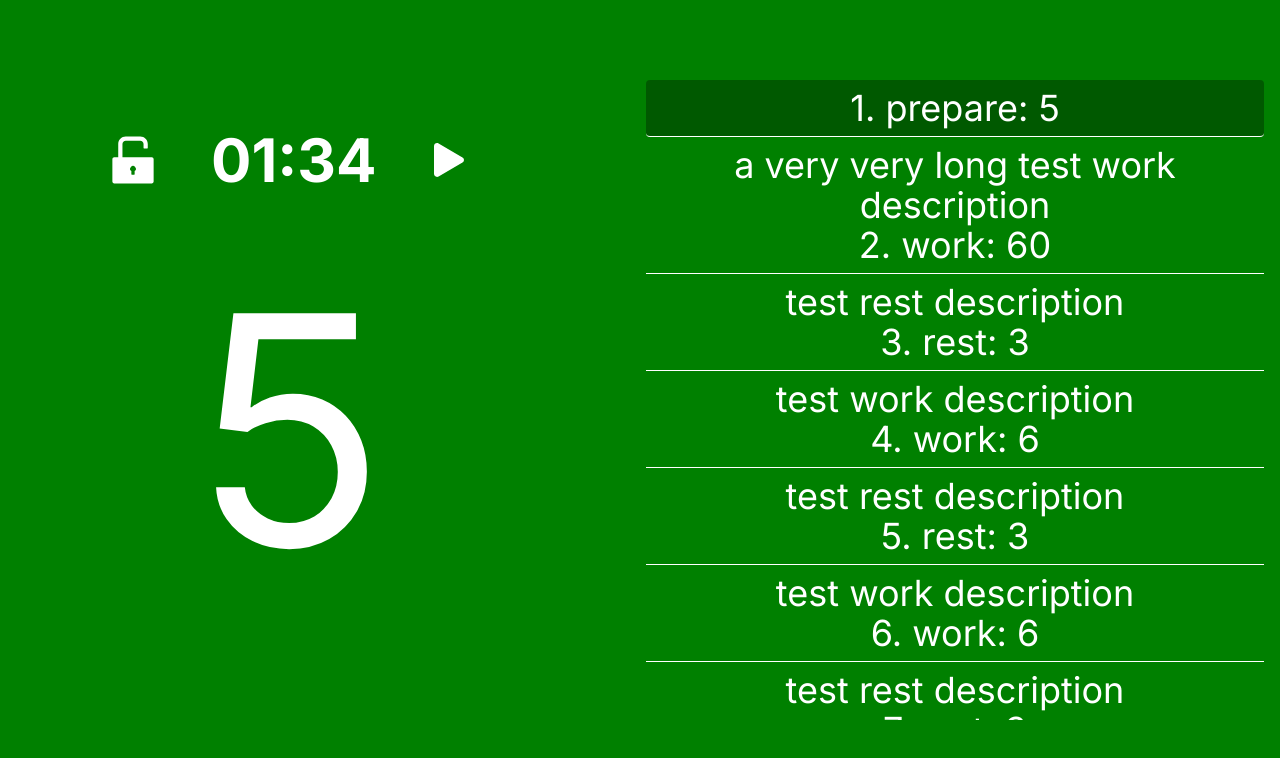
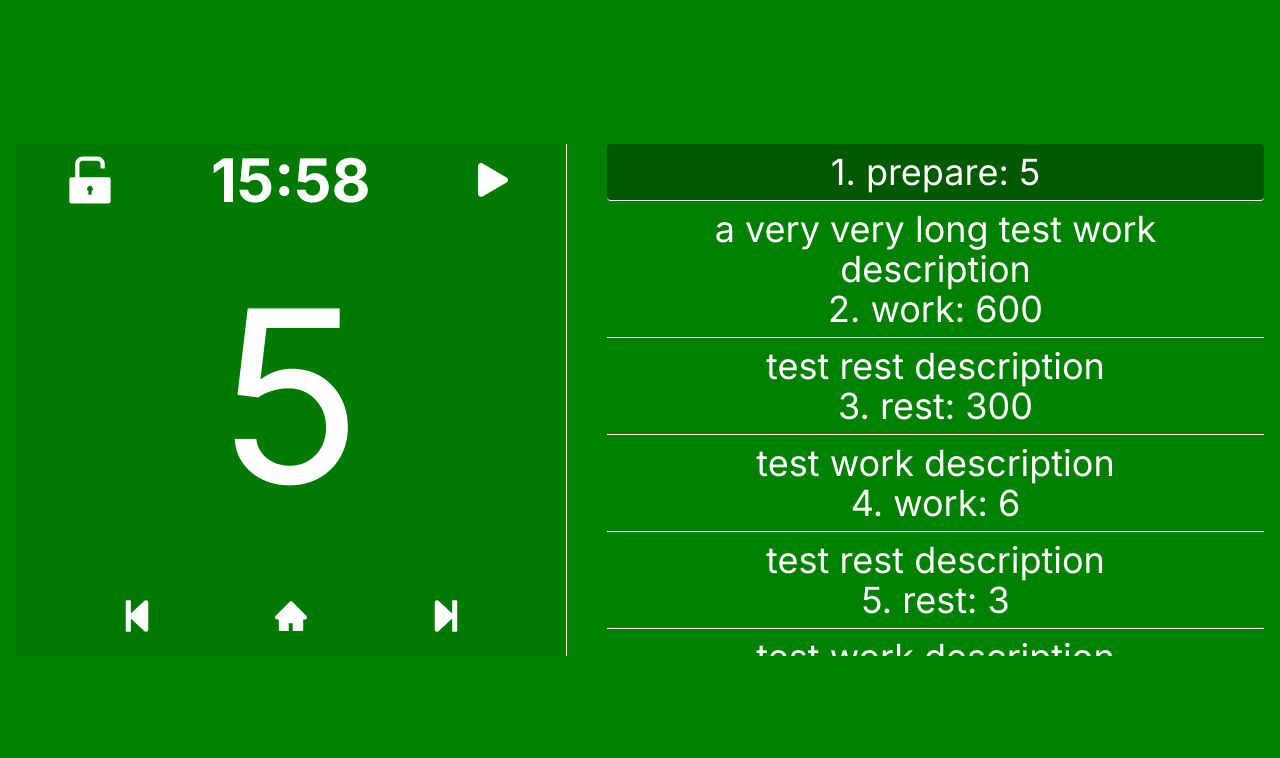
Before and after one commit to Lewisjohnward/tabata-timer, a Next.js app: page / in a window 1280 px wide. Shown: the top 758 px of the page. Built offline with nearby package versions, Linux system fonts and the light colour scheme.

Commit message:
separated components out

```diff
--- a/src/app/pages/activeWorkout.tsx
+++ b/src/app/pages/activeWorkout.tsx
@@ -44,7 +44,43 @@ const debugArray = [
     id: uuidv4(),
     description: "a very very long test work description",
     intervalType: "work",
-    time: 60,
+    time: 600,
+  },
+  {
+    id: uuidv4(),
+    description: "test rest description",
+    intervalType: "rest",
+    time: 300,
+  },
+  {
+    id: uuidv4(),
+    description: "test work description",
+    intervalType: "work",
+    time: 6,
+  },
+  {
+    id: uuidv4(),
+    description: "test rest description",
+    intervalType: "rest",
+    time: 3,
+  },
+  {
+    id: uuidv4(),
+    description: "test work description",
+    intervalType: "work",
+    time: 6,
+  },
+  {
+    id: uuidv4(),
+    description: "test rest description",
+    intervalType: "rest",
+    time: 3,
+  },
+  {
+    id: uuidv4(),
+    description: "test work description",
+    intervalType: "work",
+    time: 6,
   },
   {
     id: uuidv4(),
@@ -105,11 +141,71 @@ const ActiveWorkout = ({ setView, activeWorkout }: Props) => {
 
   return (
     <div
-      className="relative flex flex-col lg:flex-row lg:justify-center lg:gap-20 h-screen text-white p-4"
+      className="h-screen"
       style={{ backgroundColor: intervalManager.color }}
     >
-      <div className="flex flex-col justify-center">
-        <div className="flex justify-center items-center gap-8 text-4xl lg:text-6xl font-bold overflow-hidden">
+      <div className="relative flex flex-col  text-white p-4 h-[95vh] gap-5 md:h-[95vh] lg:h-screen lg:flex-row lg:justify-center lg:items-center lg:gap-10">
+        <CurrentInterval setView={setView} intervalManager={intervalManager} />
+        <IntervalList
+          intervals={debugArray}
+          intervalManager={intervalManager}
+        />
+        <div className="lg:hidden w-full flex justify-evenly gap-4 py-4 text-white text-4xl">
+          <NavigationButtons
+            setView={setView}
+            gotoNextInterval={intervalManager.gotoNextInterval}
+          />
+        </div>
+        <audio preload="auto" src="/startWhistle.wav" ref={startWhistleRef} />
+        <audio preload="auto" src="/beep.mp3" ref={beepRef} />
+        <audio preload="auto" src="/endWhistle.mp3" ref={endWhistleRef} />
+        <audio preload="auto" src="/endBell.mp3" ref={endBellRef} />
+      </div>
+    </div>
+  );
+};
+const NavigationButtons = ({
+  setView,
+  gotoNextInterval,
+}: {
+  setView: React.Dispatch<SetStateAction<string>>;
+  gotoNextInterval: () => void;
+}) => {
+  return (
+    <>
+      <button>
+        <FaStepBackward />
+      </button>
+      <button onClick={() => setView("home")}>
+        <AiFillHome />
+      </button>
+      <button onClick={gotoNextInterval}>
+        <FaStepForward />
+      </button>
+    </>
+  );
+};
+
+type CurrentIntervalProps = {
+  intervalManager: {
+    setLocked: React.Dispatch<SetStateAction<boolean>>;
+    locked: boolean;
+    getTotalRemainingTime: () => string;
+    setRunning: React.Dispatch<SetStateAction<boolean>>;
+    running: boolean;
+    getCurrentIntervalRemainingTime: () => number;
+    gotoNextInterval: () => void;
+  };
+  setView: React.Dispatch<SetStateAction<string>>;
+};
+
+const CurrentInterval = ({
+  intervalManager,
+  setView,
+}: CurrentIntervalProps) => {
+  return (
+    <div className="flex flex-col justify-evenly lg:border-r-[1px] lg:border-white lg:h-4/6 bg-black/5">
+      <div className="flex justify-evenly items-center gap-8 text-4xl lg:text-6xl font-bold overflow-hidden">
         <button onClick={() => intervalManager.setLocked((prev) => !prev)}>
           {intervalManager.locked ? <AiFillLock /> : <AiFillUnlock />}
         </button>
@@ -121,14 +217,37 @@ const ActiveWorkout = ({ setView, activeWorkout }: Props) => {
         </button>
       </div>
 
-        <div className="text-center lg:w-[550px] text-[10rem] lg:text-[20rem]">
+      <div className="text-center lg:w-[550px] text-[10rem] lg:text-[15rem]">
         {intervalManager.getCurrentIntervalRemainingTime()}
       </div>
+      <div className="hidden w-full lg:flex justify-evenly gap-4 py-4 text-white text-4xl">
+        <NavigationButtons
+          setView={setView}
+          gotoNextInterval={intervalManager.gotoNextInterval}
+        />
       </div>
+    </div>
+  );
+};
 
-      <div className="lg:flex-grow-0 lg:self-center lg:h-5/6 overflow-scroll">
-        {debugArray.map((interval, i) => {
-          const { id, intervalType, time } = interval;
+type IntervalListProps = {
+  intervals: {
+    id: string;
+    description?: string;
+    intervalType: string;
+    time: number;
+  }[];
+  intervalManager: {
+    intervalPosition: number;
+    handleChangeInterval: () => void;
+  };
+};
+
+const IntervalList = ({ intervals, intervalManager }: IntervalListProps) => {
+  return (
+    <div className="overflow-scroll lg:h-4/6">
+      {intervals.map((interval, i) => {
+        const { id, intervalType, time, description } = interval;
         return (
           <div
             key={id}
@@ -141,43 +260,13 @@ const ActiveWorkout = ({ setView, activeWorkout }: Props) => {
               className="py-2 w-full rounded px-4 hover:bg-black/30"
               onClick={() => handleChangeInterval(i)}
             >
-                <p>{interval.description}</p>
+              <p>{description}</p>
               {i + 1}. {intervalType}: {time}
             </button>
           </div>
         );
       })}
     </div>
-      <NavigationButtons
-        setView={setView}
-        gotoNextInterval={intervalManager.gotoNextInterval}
-      />
-      <audio preload="auto" src="/startWhistle.wav" ref={startWhistleRef} />
-      <audio preload="auto" src="/beep.mp3" ref={beepRef} />
-      <audio preload="auto" src="/endWhistle.mp3" ref={endWhistleRef} />
-      <audio preload="auto" src="/endBell.mp3" ref={endBellRef} />
-    </div>
-  );
-};
-const NavigationButtons = ({
-  setView,
-  gotoNextInterval,
-}: {
-  setView: React.Dispatch<SetStateAction<string>>;
-  gotoNextInterval: () => void;
-}) => {
-  return (
-    <div className="lg:hidden w-full flex justify-evenly gap-4 py-4 text-white text-4xl">
-      <button>
-        <FaStepBackward />
-      </button>
-      <button onClick={() => setView("home")}>
-        <AiFillHome />
-      </button>
-      <button onClick={gotoNextInterval}>
-        <FaStepForward />
-      </button>
-    </div>
   );
 };
 
```
Lines whose indentation alone changed are shown as unchanged.
